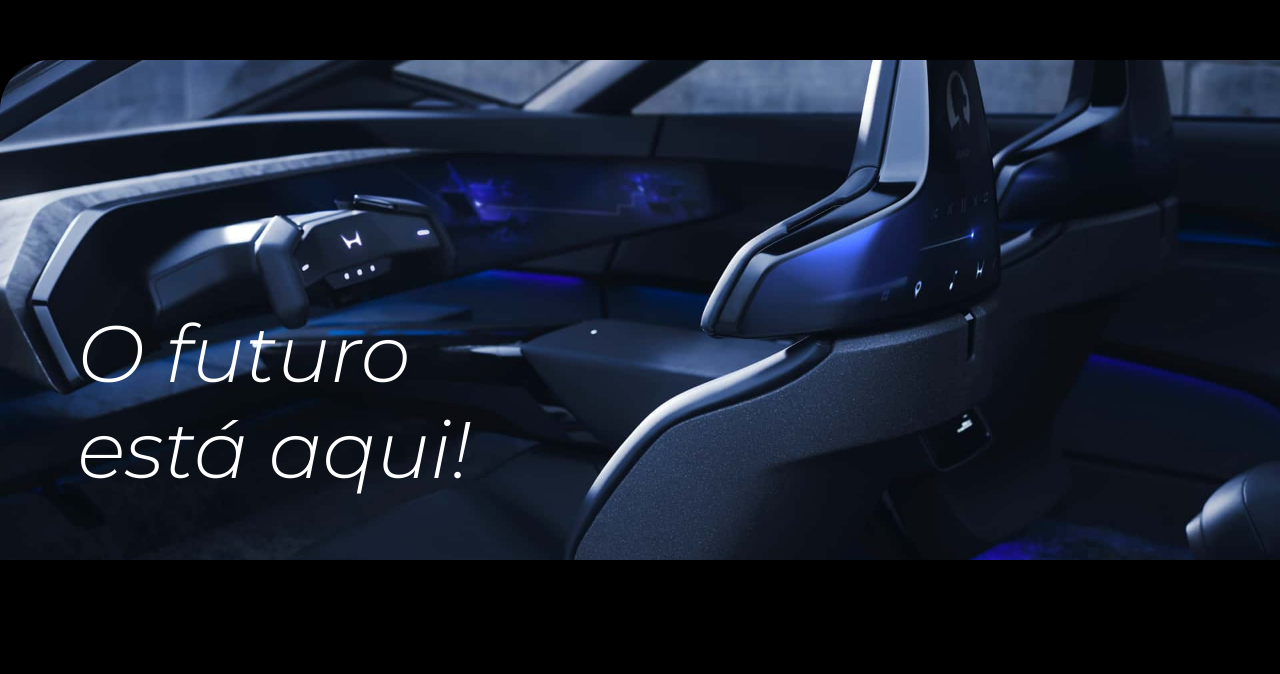
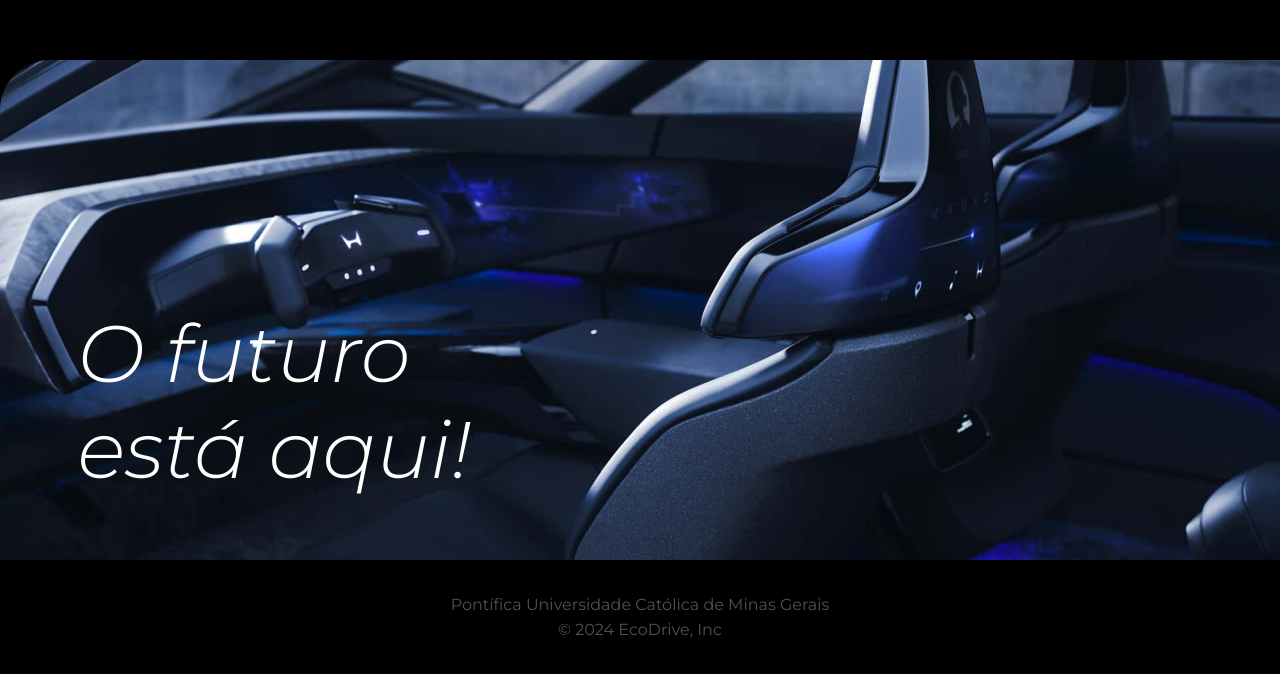
Before and after one commit to Thiago-hf/EcoDrive, a plain HTML site: page index.html in a window 1280 px wide. Shown: the part 2302-2976 px from the top of the page. Before the commit the page ends 2862 px from the top, so only its background shows below. Drawn offline with nearby package versions, Linux system fonts and the light colour scheme.

Commit message:
new UI/UX

```diff
--- a/index.html
+++ b/index.html
@@ -139,6 +139,15 @@
         </div>
     </div>
 
+    <div class="container-fluid" style="margin-top: 2.5%; margin-bottom: 2.5%;">
+        <div class="col" style="text-align: center; justify-content: center; align-items: center;">
+            <span style="color: rgb(81, 81, 81);" class="footerText">Pontífica Universidade Católica de Minas Gerais</span>
+        </div>
+        <div class="col" style="text-align: center; justify-content: center; align-items: center;">
+            <span style="color: rgb(81, 81, 81);" class="footerText">© 2024 EcoDrive, Inc</span>
+        </div>
+    </div>
+
 
 </body>
 
--- a/style.css
+++ b/style.css
@@ -97,3 +97,8 @@ body {
     font-family: 'Montserrat', sans-serif;
     color: #ffffff;
 }
+
+.footerText {
+    font-family: 'Montserrat', sans-serif;
+    font-weight: 400;
+}
```
